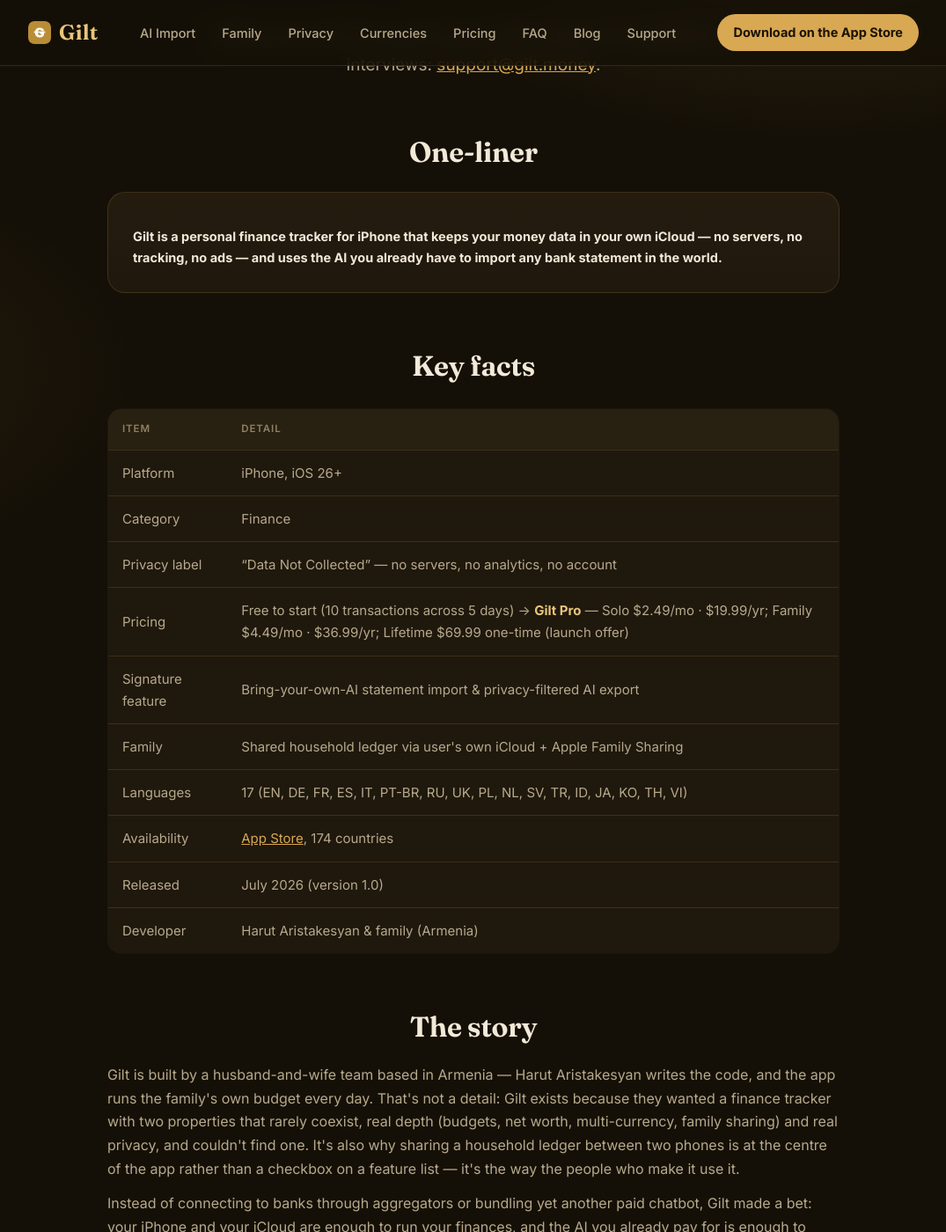
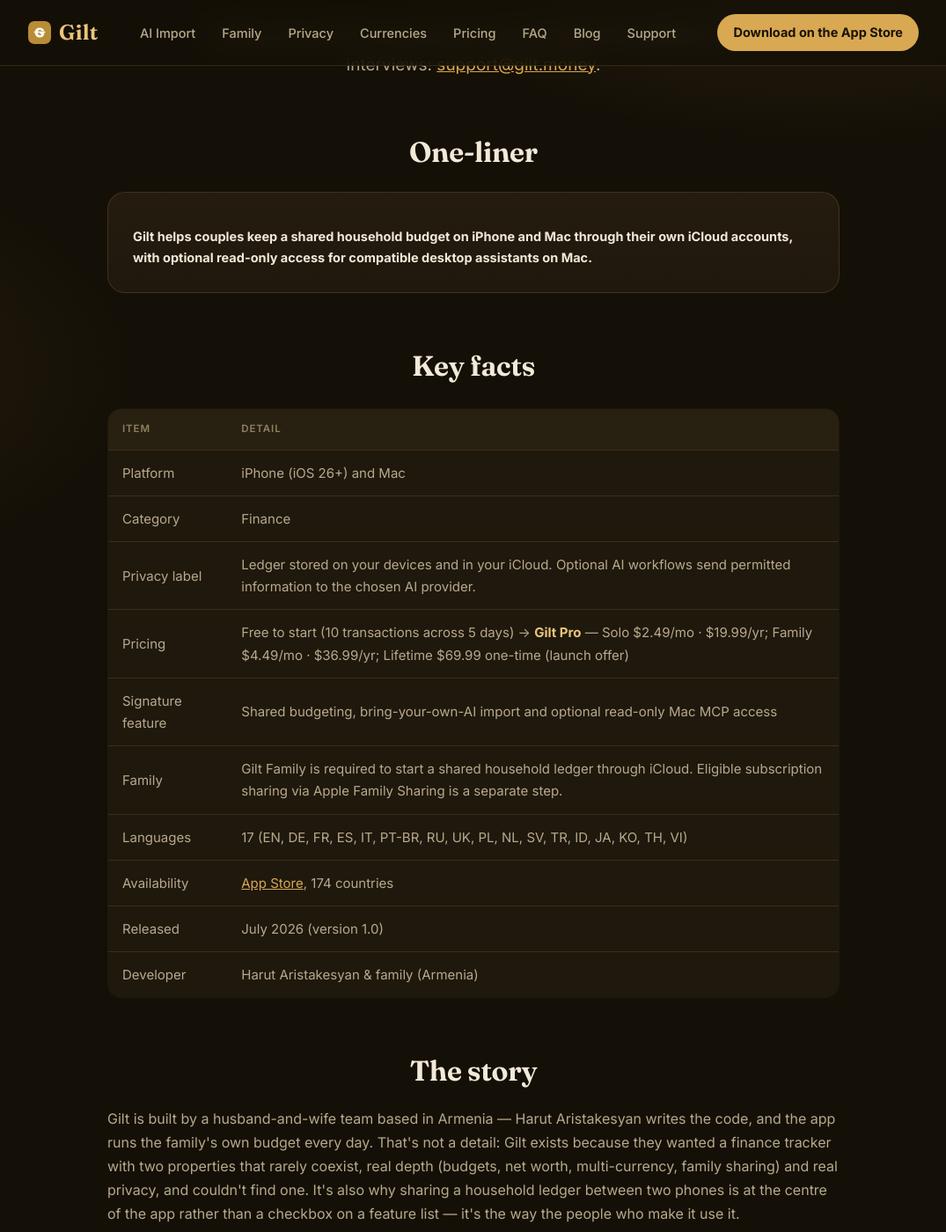
Before and after one commit to harutaristakesyan/gilt-support, a Jekyll site: the page built from press.html, in a window 1280 px wide and 1400 px high, scrolled down 194 px. Shown: the whole window at 88% size, without its empty margins (102-1177 px from the left). Built offline with Jekyll 4.4.1, drawn with Linux system fonts in a browser that asks for light colours; some of the changed text lies outside the part shown.

Commit message:
feat: publish couples and Mac MCP demo (#5)

```diff
--- a/_includes/footer.html
+++ b/_includes/footer.html
@@ -1,7 +1,7 @@
 <footer><div class="wrap">
   <div class="cols">
     <div><h2>Gilt</h2><ul>
-      <li><a href="/">Home</a></li><li><a href="/pricing.html">Pricing</a></li><li><a href="/faq.html">FAQ</a></li><li><a href="/whats-new.html">What’s new</a></li><li><a href="/press.html">Press kit</a></li></ul></div>
+      <li><a href="/">Home</a></li><li><a href="/pricing.html">Pricing</a></li><li><a href="/faq.html">FAQ</a></li><li><a href="/whats-new.html">What’s new</a></li><li><a href="/demo.html">iPhone &amp; Mac demo</a></li><li><a href="/press.html">Press kit</a></li></ul></div>
     <div><h2>Features</h2><ul>
       <li><a href="/import.html">Receipts &amp; statement import</a></li><li><a href="/family.html">Family budget</a></li><li><a href="/privacy-first.html">Privacy by architecture</a></li><li><a href="/multi-currency.html">Multi-currency</a></li></ul></div>
     <div><h2>Blog</h2><ul>
@@ -10,5 +10,5 @@
       <li><a href="/privacy.html">Privacy Policy</a></li>
       <li><a href="mailto:support@gilt.money">support@gilt.money</a></li></ul></div>
   </div>
-  <p>© 2026 Gilt · Built for iPhone, iOS 26+ · <a href="https://apps.apple.com/app/id6790835958">Available on the App Store</a></p>
+  <p>© 2026 Gilt · Built for iPhone and Mac · <a href="https://apps.apple.com/app/id6790835958">Available on the App Store</a></p>
 </div></footer>
--- a/index.html
+++ b/index.html
@@ -110,18 +110,19 @@
   <h2 class="st reveal">Ready when <em class="hl">you</em> are.</h2>
   <p class="lead reveal">Gilt is on the App Store — free to start, no account, no card. Subscribe when it sticks, from $1.67 a month. And whatever happens, your data stays exportable forever.</p>
   <p class="reveal"><a class="btn" href="https://apps.apple.com/app/id6790835958">Download on the App Store</a></p>
+  <p class="reveal" style="margin-top:24px"><a href="/demo.html" class="hl">See Gilt on iPhone and Mac →</a></p>
   <p class="reveal" style="margin-top:16px"><a href="/pricing.html" class="hl">Plans & pricing →</a></p>
   <p class="reveal" style="color:var(--dim);font-size:13px;margin-top:18px">On the App Store · 174 countries · 17 languages</p>
 </section>
 </main>
 
 <footer><div class="fcols">
-  <div><h2>Gilt</h2><ul><li><a href="/">Home</a></li><li><a href="/pricing.html">Pricing</a></li><li><a href="/faq.html">FAQ</a></li><li><a href="/whats-new.html">What’s new</a></li><li><a href="/press.html">Press kit</a></li></ul></div>
+  <div><h2>Gilt</h2><ul><li><a href="/">Home</a></li><li><a href="/pricing.html">Pricing</a></li><li><a href="/faq.html">FAQ</a></li><li><a href="/whats-new.html">What’s new</a></li><li><a href="/demo.html">iPhone &amp; Mac demo</a></li><li><a href="/press.html">Press kit</a></li></ul></div>
   <div><h2>Features</h2><ul><li><a href="/import.html">Receipts &amp; statement import</a></li><li><a href="/family.html">Family budget</a></li><li><a href="/privacy-first.html">Privacy by architecture</a></li><li><a href="/multi-currency.html">Multi-currency</a></li></ul></div>
   <div><h2>Blog</h2><ul><li><a href="/blog/import-bank-statement-with-ai.html">Import any bank statement</a></li><li><a href="/blog/what-no-servers-means.html">What “no servers” means</a></li><li><a href="/blog/family-budget-iphone.html">Family budget on iPhone</a></li></ul></div>
   <div><h2>Legal</h2><ul><li><a href="/privacy.html">Privacy Policy</a></li><li><a href="mailto:support@gilt.money">support@gilt.money</a></li></ul></div>
 </div>
-<p>© 2026 Gilt · Built for iPhone, iOS 26+ · <a href="https://apps.apple.com/app/id6790835958">Available on the App Store</a></p>
+<p>© 2026 Gilt · Built for iPhone and Mac · <a href="https://apps.apple.com/app/id6790835958">Available on the App Store</a></p>
 </footer>
 
 <script src="/assets/js/gsap.min.js"></script>
--- a/press.html
+++ b/press.html
@@ -1,7 +1,7 @@
 ---
 layout: page
 title: "Press Kit"
-description: "Press resources for Gilt, the privacy-first expense and budget tracker for iPhone: description, key facts, screenshots and brand assets."
+description: "Press resources for Gilt, the privacy-first expense and budget tracker for iPhone and Mac: description, key facts, screenshots and brand assets."
 head_extra: |
   <style>
   /* App Store marketing slides: light, full-bleed artwork — no device framing */
@@ -20,17 +20,17 @@ breadcrumb:
 <p class="sub">Writing about Gilt? Everything you need is below. For questions or interviews: <a href="mailto:support@gilt.money">support@gilt.money</a>.</p>
 
 <h2>One-liner</h2>
-<div class="card"><p><strong>Gilt is a personal finance tracker for iPhone that keeps your money data in your own iCloud — no servers, no tracking, no ads — and uses the AI you already have to import any bank statement in the world.</strong></p></div>
+<div class="card"><p><strong>Gilt helps couples keep a shared household budget on iPhone and Mac through their own iCloud accounts, with optional read-only access for compatible desktop assistants on Mac.</strong></p></div>
 
 <h2>Key facts</h2>
 <table>
 <tr><th>Item</th><th>Detail</th></tr>
-<tr><td>Platform</td><td>iPhone, iOS 26+</td></tr>
+<tr><td>Platform</td><td>iPhone (iOS 26+) and Mac</td></tr>
 <tr><td>Category</td><td>Finance</td></tr>
-<tr><td>Privacy label</td><td>“Data Not Collected” — no servers, no analytics, no account</td></tr>
+<tr><td>Privacy label</td><td>Ledger stored on your devices and in your iCloud. Optional AI workflows send permitted information to the chosen AI provider.</td></tr>
 <tr><td>Pricing</td><td>Free to start (10 transactions across 5 days) → <strong>Gilt Pro</strong> — Solo $2.49/mo · $19.99/yr; Family $4.49/mo · $36.99/yr; Lifetime $69.99 one-time (launch offer)</td></tr>
-<tr><td>Signature feature</td><td>Bring-your-own-AI statement import & privacy-filtered AI export</td></tr>
-<tr><td>Family</td><td>Shared household ledger via user's own iCloud + Apple Family Sharing</td></tr>
+<tr><td>Signature feature</td><td>Shared budgeting, bring-your-own-AI import and optional read-only Mac MCP access</td></tr>
+<tr><td>Family</td><td>Gilt Family is required to start a shared household ledger through iCloud. Eligible subscription sharing via Apple Family Sharing is a separate step.</td></tr>
 <tr><td>Languages</td><td>17 (EN, DE, FR, ES, IT, PT-BR, RU, UK, PL, NL, SV, TR, ID, JA, KO, TH, VI)</td></tr>
 <tr><td>Availability</td><td><a href="https://apps.apple.com/app/id6790835958">App Store</a>, 174 countries</td></tr>
 <tr><td>Released</td><td>July 2026 (version 1.0)</td></tr>
@@ -41,12 +41,16 @@ breadcrumb:
 <p>Gilt is built by a husband-and-wife team based in Armenia — Harut Aristakesyan writes the code, and the app runs the family's own budget every day. That's not a detail: Gilt exists because they wanted a finance tracker with two properties that rarely coexist, real depth (budgets, net worth, multi-currency, family sharing) and real privacy, and couldn't find one. It's also why sharing a household ledger between two phones is at the centre of the app rather than a checkbox on a feature list — it's the way the people who make it use it.</p>
 <p>Instead of connecting to banks through aggregators or bundling yet another paid chatbot, Gilt made a bet: your iPhone and your iCloud are enough to run your finances, and the AI you already pay for is enough to automate them.</p>
 
-<h2>Download the press kit</h2>
-<p class="center"><a class="btn" href="/assets/press/gilt-press-kit.zip" download>Download full press kit (ZIP)</a></p>
-<p class="note center">Contains this page's copy as <strong>PRESS-KIT.md</strong>, the app icon, all 7 current App&nbsp;Store screenshots at full resolution, and 5 unframed app screens for editorial use.<br>
+<h2>Fresh iPhone &amp; Mac demo</h2>
+<p>Captured 14 November 2026: six new composed screenshots, original app captures and a real Claude MCP demonstration with synthetic data. The assistant’s grocery total of €267.65 matches Gilt’s budget.</p>
+<p><a class="btn" href="/demo.html">Explore the demo</a> &nbsp; <a href="/assets/press/2026-11-14/gilt-couples-mac-press-kit.zip" download>Download the current editorial kit (ZIP)</a></p>
+<p class="note">All new images and the demonstration notes are available on the demo page. These are still captures, not a video or a live iCloud sync test.</p>
+<h2>September 2026 archive</h2>
+<p class="center"><a class="btn" href="/assets/press/gilt-press-kit.zip" download>Download September press kit (ZIP)</a></p>
+<p class="note center">Contains this page's copy as <strong>PRESS-KIT.md</strong>, the app icon, 7 September App&nbsp;Store screenshots at full resolution, and 5 unframed app screens for editorial use.<br>
 App icon on its own: <a href="/assets/press/icon-1024.png">icon-1024.png</a> (1024×1024 PNG).</p>
 
-<h2>Screenshots</h2>
+<h2>Archived screenshots</h2>
 <div class="shots-grid">
   <a href="/assets/press/screenshots/2026-09-14/01-monthly-clarity.png"><img class="shot-mkt" src="/assets/press/screenshots/2026-09-14/01-monthly-clarity.webp" alt="Know what's left this month — Gilt overview" loading="lazy" width="368" height="800"></a>
   <a href="/assets/press/screenshots/2026-09-14/02-spending.png"><img class="shot-mkt" src="/assets/press/screenshots/2026-09-14/02-spending.webp" alt="See where your money goes — Gilt spending report" loading="lazy" width="368" height="800"></a>
@@ -56,7 +60,7 @@ App icon on its own: <a href="/assets/press/icon-1024.png">icon-1024.png</a> (10
   <a href="/assets/press/screenshots/2026-09-14/06-goals.png"><img class="shot-mkt" src="/assets/press/screenshots/2026-09-14/06-goals.webp" alt="Track savings goals — Gilt goals" loading="lazy" width="368" height="800"></a>
   <a href="/assets/press/screenshots/2026-09-14/07-transactions.png"><img class="shot-mkt" src="/assets/press/screenshots/2026-09-14/07-transactions.webp" alt="Review transactions — Gilt activity" loading="lazy" width="368" height="800"></a>
 </div>
-<p class="note">The September 2026 set used on the current App Store listing. Shown here at web size — full resolution (1320×2868) is in the ZIP, along with 5 unframed app screens.</p>
+<p class="note">The September 2026 screenshot set. Shown here at web size — full resolution (1320×2868) is in the ZIP, along with 5 unframed app screens.</p>
 
 <h2>Brand</h2>
 <p class="note">Brand color: gold #D8A852 on ink #201A10. Name is “Gilt” — one word, capital G.</p>
```
Also changed, not shown: assets/press/2026-11-14/README.md (added, +16 -0 lines), demo.html (added, +27 -0 lines), assets/press/2026-11-14/app-store/iphone-01-together.png (added), assets/press/2026-11-14/app-store/iphone-02-transactions.png (added), assets/press/2026-11-14/app-store/iphone-03-reports.png (added), assets/press/2026-11-14/app-store/mac-01-budget.png (added), assets/press/2026-11-14/app-store/mac-02-assistant.png (added), assets/press/2026-11-14/app-store/mac-03-access.png (added), assets/press/2026-11-14/captures/claude-grocery-answer.png (added), assets/press/2026-11-14/captures/iphone-budget.png (added), assets/press/2026-11-14/captures/iphone-reports.png (added), assets/press/2026-11-14/captures/iphone-transactions.png (added), assets/press/2026-11-14/captures/mac-assistants.png (added), assets/press/2026-11-14/captures/mac-budget.png (added), 1 more files, 1 other file.
